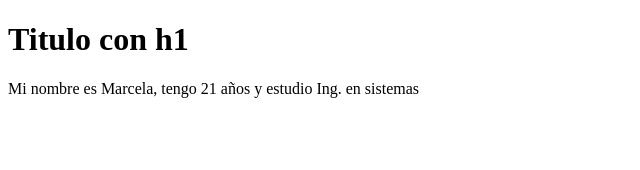
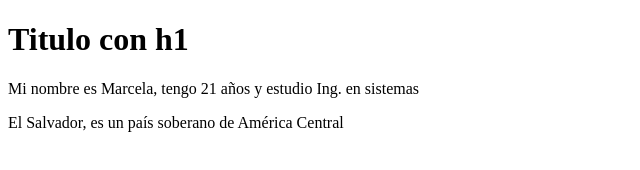
Before and after one commit to Marcela-mg01/Seminario_Git_GitHub, a plain HTML site: page index.html in a window 1280 px wide. Shown: the whole page, without its empty margins (0-640 px from the left). Drawn offline with Linux system fonts and the light colour scheme.

Commit message:
Creando commit sobre un parrafo de cualquier cosa

```diff
--- a/index.html
+++ b/index.html
@@ -8,5 +8,6 @@
 <body>
     <h1>Titulo con h1</h1>
     <p>Mi nombre es Marcela, tengo 21 años y estudio Ing. en sistemas</p>
+    <p>El Salvador, es un país soberano de América Central</p>
 </body>
 </html>
```
